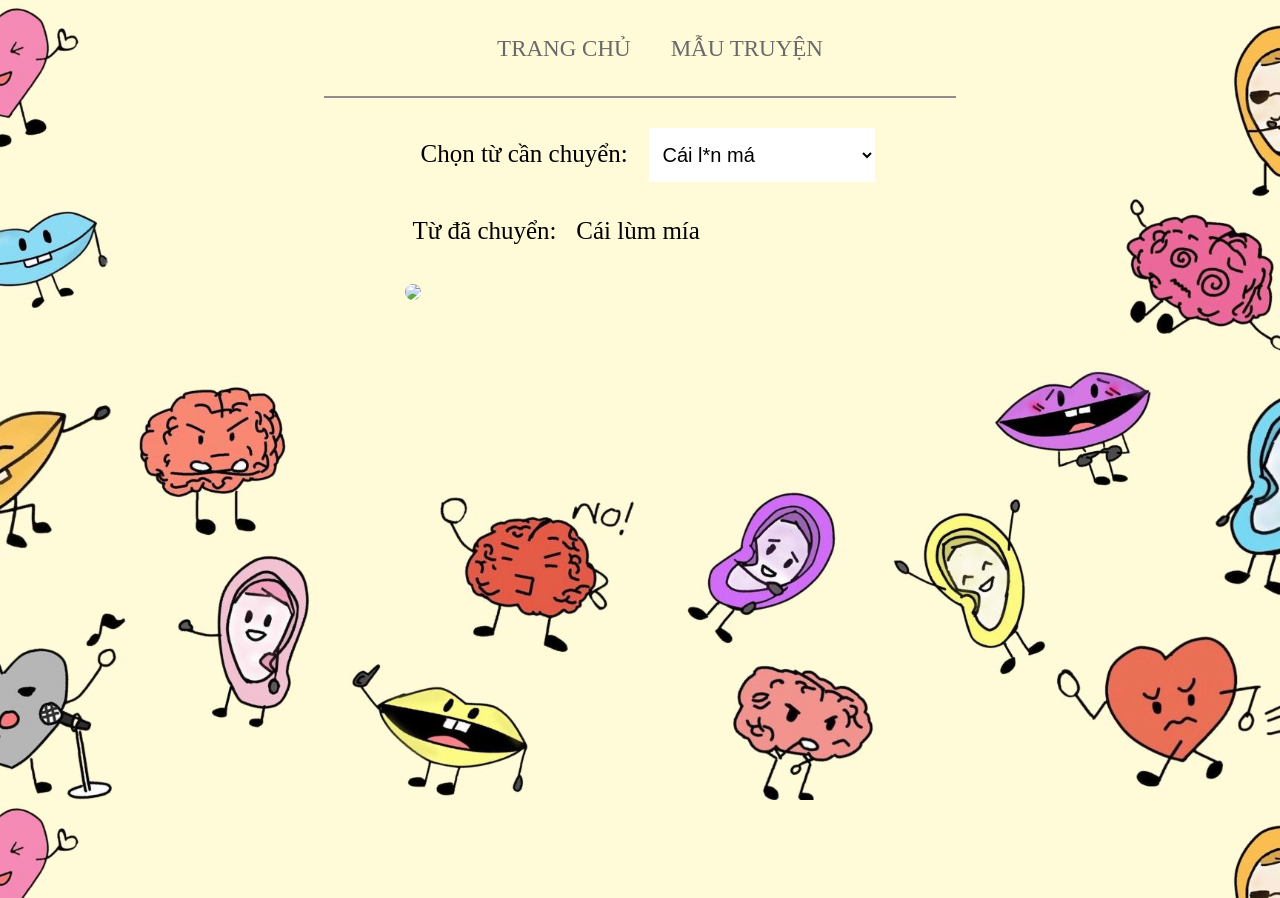
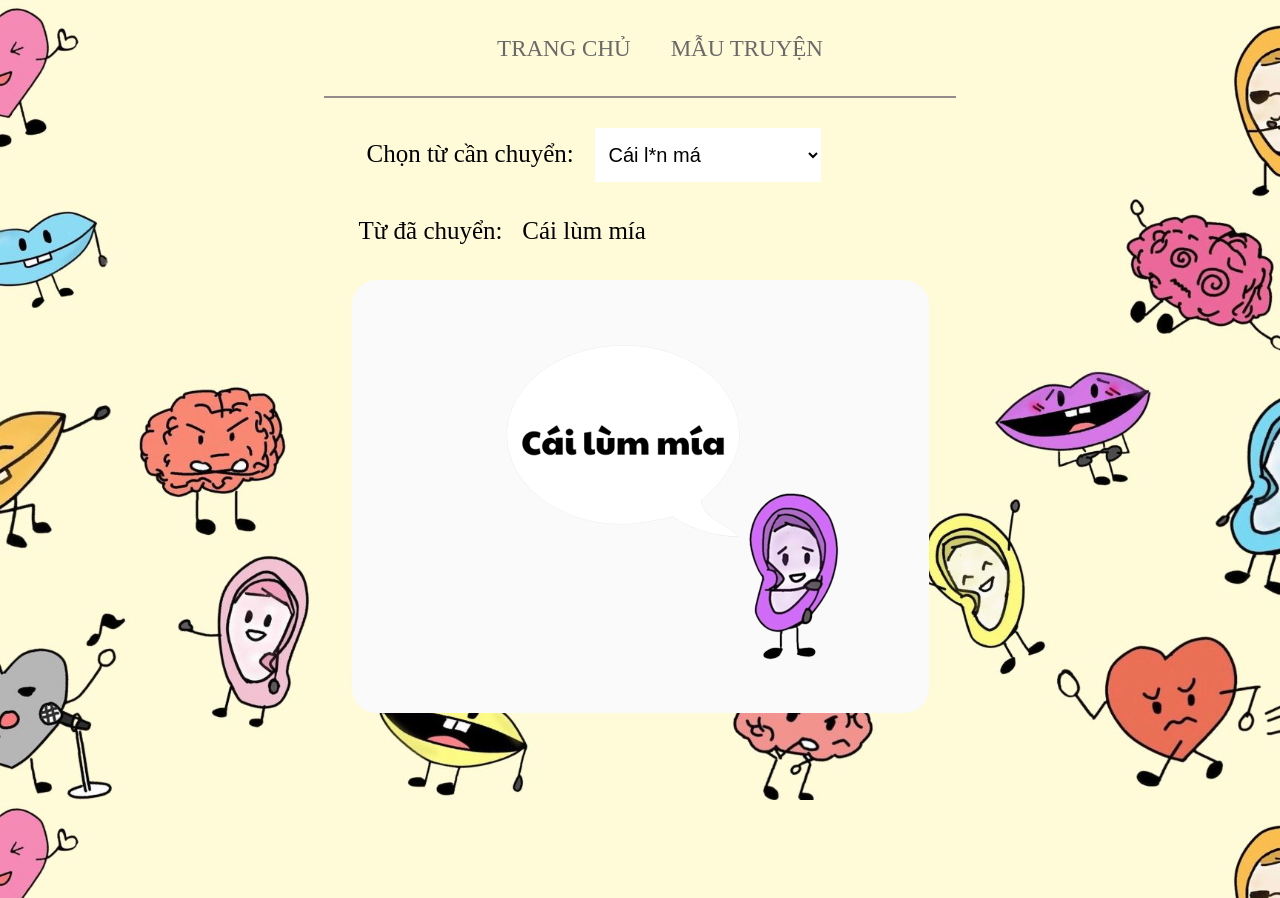
Before and after one commit to KHKT2022/KHKT2022.github.io, a plain HTML site: page KHKT/index.html in a window 1280 px wide. Drawn offline with Linux system fonts and the light colour scheme.

Commit message:
Update index.html

```diff
--- a/KHKT/index.html
+++ b/KHKT/index.html
@@ -61,7 +61,7 @@
             <br>
             <div id = "ansimg">
 
-                <img src="image/1.png" id = "ansimage" style="background-color: rgba(250,250,250,1) ;">
+                <img src="1.png" id = "ansimage" style="background-color: rgba(250,250,250,1) ;">
 
             </div>
         </div>
```
